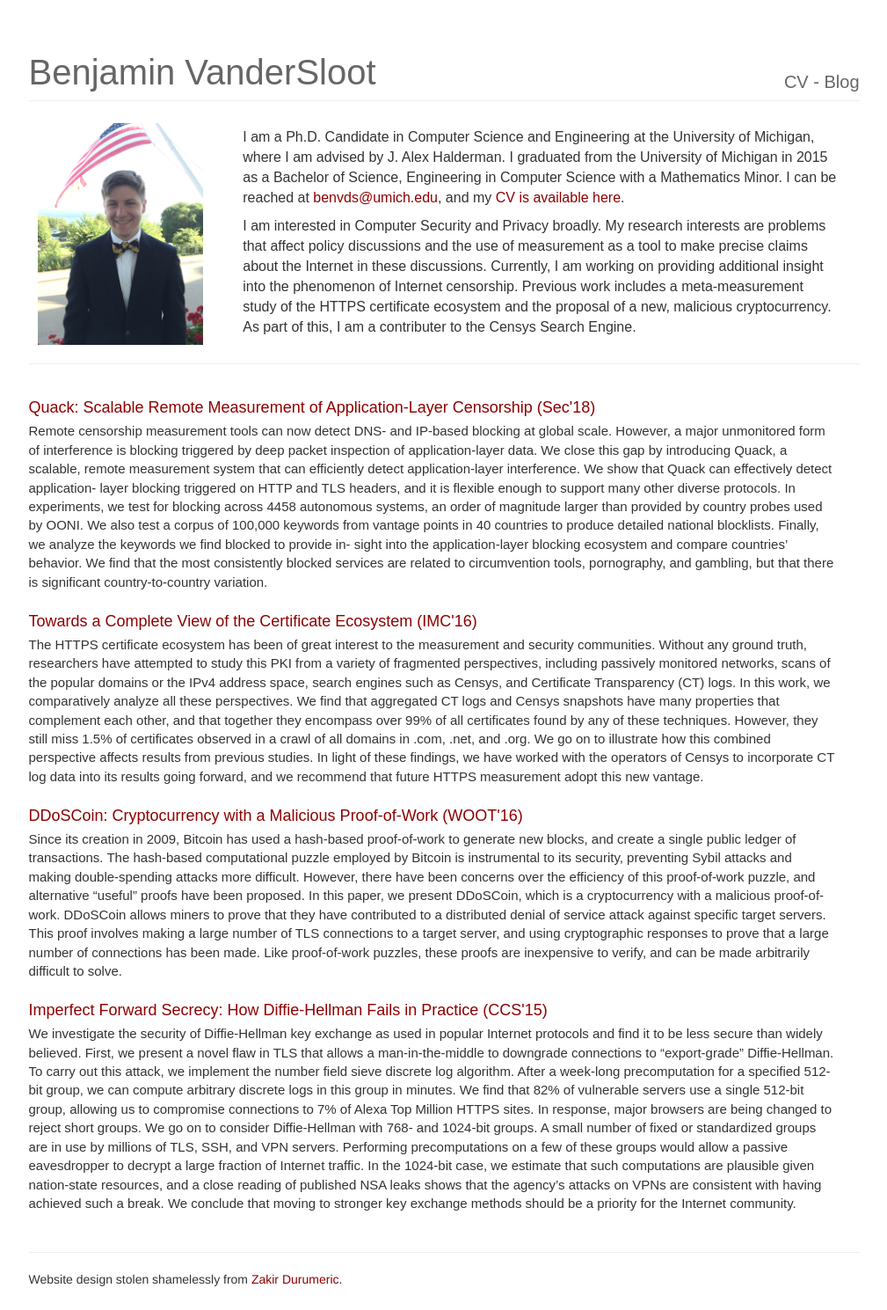
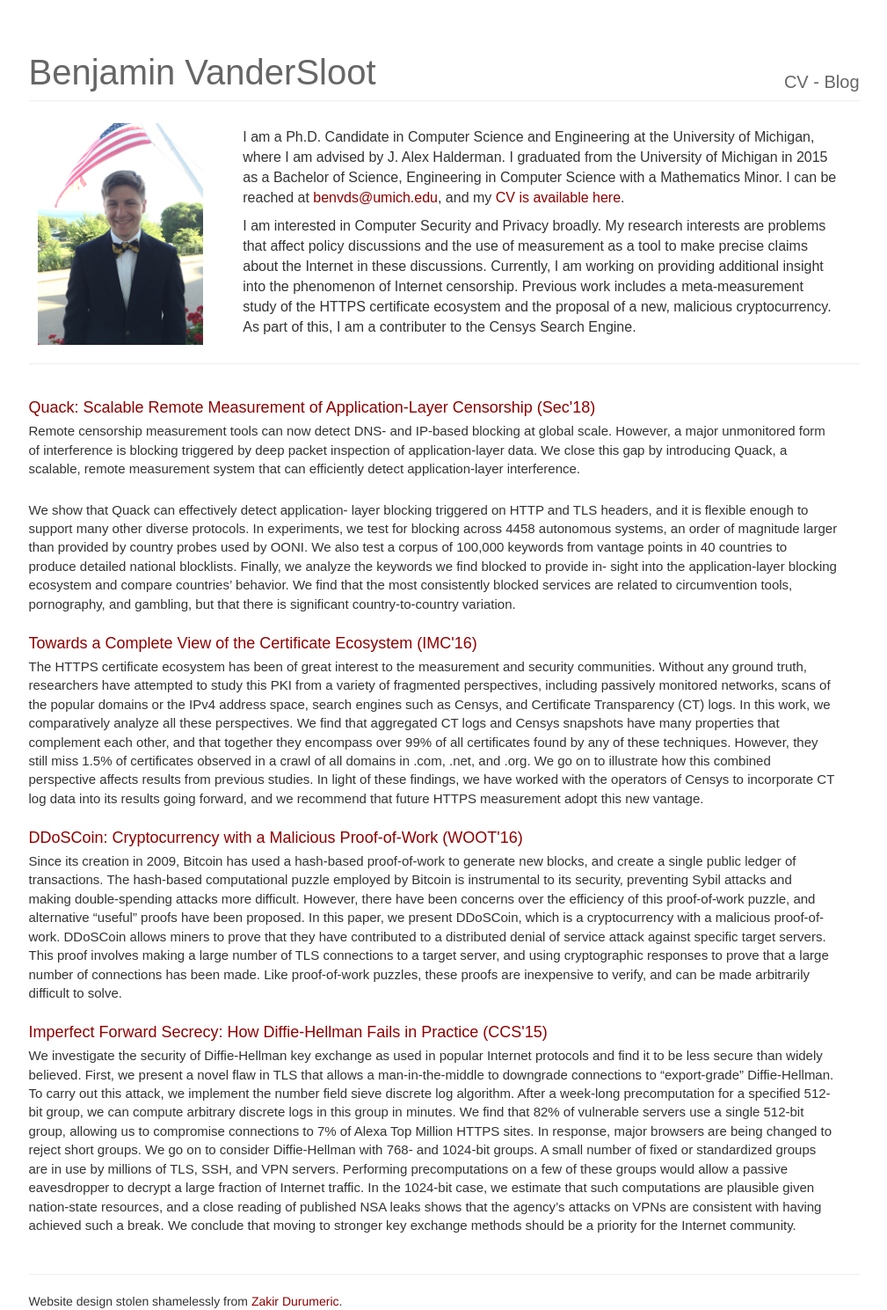
Before and after one commit to umbernhard/mbernhard.com, a Jekyll site: the page built from index.html, in a window 1280 px wide. Shown: the whole page at 88% size, without its empty margins (135-1144 px from the left). Built offline with Jekyll 4.4.1, drawn with Linux system fonts in a browser that asks for light colours; before the commit the page ends 1464 px from its top, so only the background shows below that.

Commit message:
Fix paragraphs

```diff
--- a/_data/papers.yml
+++ b/_data/papers.yml
@@ -11,7 +11,7 @@
   abstract:
     |
     Remote censorship measurement tools can now detect DNS- and IP-based blocking at global scale. However, a major unmonitored form of interference is blocking triggered by deep packet inspection of application-layer data. We close this gap by introducing Quack, a scalable, remote measurement system that can efficiently detect application-layer interference.
-
+    </p><p>
     We show that Quack can effectively detect application- layer blocking triggered on HTTP and TLS headers, and it is flexible enough to support many other diverse protocols. In experiments, we test for blocking across 4458 autonomous systems, an order of magnitude larger than provided by country probes used by OONI. We also test a corpus of 100,000 keywords from vantage points in 40 countries to produce detailed national blocklists. Finally, we analyze the keywords we find blocked to provide in- sight into the application-layer blocking ecosystem and compare countries’ behavior. We find that the most consistently blocked services are related to circumvention tools, pornography, and gambling, but that there is significant country-to-country variation.
 - title: An ISP-Scale Deployment of TapDance
   date: 2017-08-01
```
